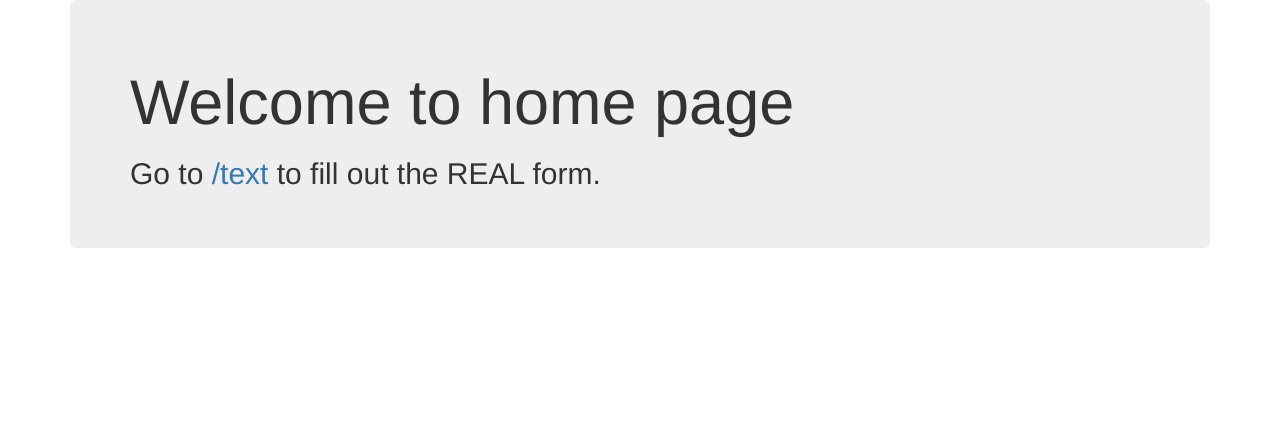
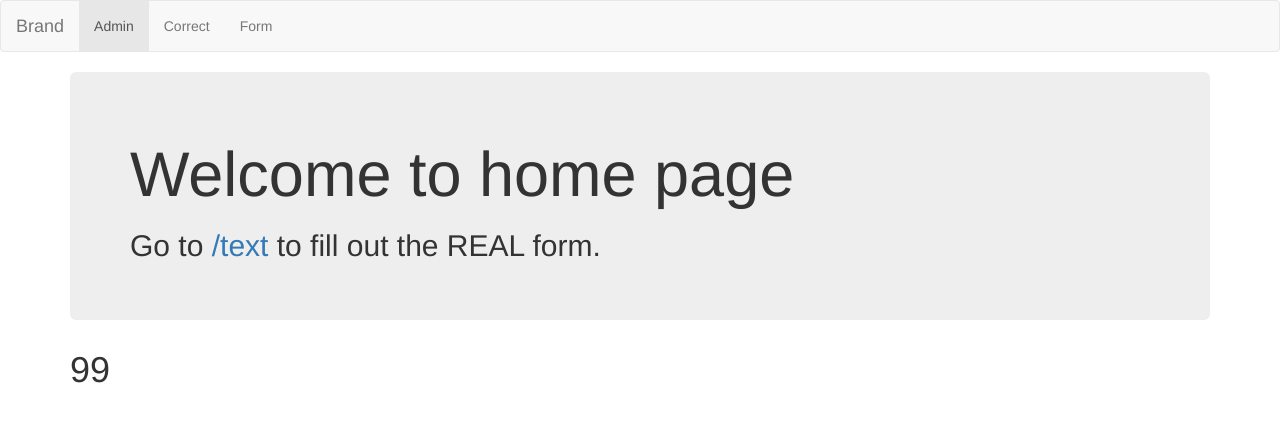
Before and after one commit to ivaylospasov/mysite, a Django app: template templates/correct/index.html in a window 1280 px wide. Shown: the top 422 px of the page. Run offline with Django 3.2, Linux system fonts and the light colour scheme; the template is opened without the code that fills it, so the values that code supplies are empty; some libraries are stand-ins or nearby versions.

Commit message:
Creating custom template filters and playing with text.

```diff
--- a/correct/urls.py
+++ b/correct/urls.py
@@ -1,5 +1,7 @@
 from django.conf.urls import url
 from correct import views
+
+app_name = 'correct'
 
 urlpatterns = [
     # url(r'^$', views.index, name='index'),
--- a/correct/views.py
+++ b/correct/views.py
@@ -5,7 +5,8 @@ from correct.forms import NewsInput, OriginalInputForm
 # Create your views here.
 
 def index(request):
-    my_dict = {'insert_me': "Hello I am from vews.py"}
+    my_dict = {'insert_me': "Според           пожарникарите надежда ,  за оцелели в изгорялата сграда вече няма . Има обаче опасения, че броят на жертвите ще се увеличава. 		Все още има хора в неизвестност. Властите признават, че не знаят точния брой на хората, обитавали Гренфел Тауър. Въпреки че анализите на този етап показват , че конструкцията на блока е стабилна, достъпът до него е ограничен. ",
+    'number': 100}
     return render(request, 'correct/index.html', context=my_dict)
 
 
--- a/isspasovbg/urls.py
+++ b/isspasovbg/urls.py
@@ -15,6 +15,7 @@ Including another URLconf
 """
 from django.conf.urls import include, url
 from django.contrib import admin
+from correct import views
 
 urlpatterns = [
     url(r'^admin/', admin.site.urls),
--- /dev/null
+++ b/templates/correct/base.html
@@ -0,0 +1,45 @@
+<!DOCTYPE html>
+<html>
+    <head>
+        <meta charset="utf-8">
+        <title></title>
+        <!-- Latest compiled and minified CSS -->
+<link rel="stylesheet" href="https://maxcdn.bootstrapcdn.com/bootstrap/3.3.7/css/bootstrap.min.css" integrity="sha384-BVYiiSIFeK1dGmJRAkycuHAHRg32OmUcww7on3RYdg4Va+PmSTsz/K68vbdEjh4u" crossorigin="anonymous">
+<!-- Latest compiled and minified JavaScript -->
+<script src="https://ajax.googleapis.com/ajax/libs/jquery/3.1.1/jquery.min.js"></script>
+<script src="https://maxcdn.bootstrapcdn.com/bootstrap/3.3.7/js/bootstrap.min.js" integrity="sha384-Tc5IQib027qvyjSMfHjOMaLkfuWVxZxUPnCJA7l2mCWNIpG9mGCD8wGNIcPD7Txa" crossorigin="anonymous"></script>
+</head>
+    <body>
+        <nav class="navbar navbar-default">
+          <div class="container-fluid">
+            <!-- Brand and toggle get grouped for better mobile display -->
+            <div class="navbar-header">
+              <button type="button" class="navbar-toggle collapsed" data-toggle="collapse" data-target="#bs-example-navbar-collapse-1" aria-expanded="false">
+                <span class="sr-only">Toggle navigation</span>
+                <span class="icon-bar"></span>
+                <span class="icon-bar"></span>
+                <span class="icon-bar"></span>
+              </button>
+              <a class="navbar-brand" href="#">Brand</a>
+            </div>
+
+            <!-- Collect the nav links, forms, and other content for toggling -->
+            <div class="collapse navbar-collapse" id="bs-example-navbar-collapse-1">
+              <ul class="nav navbar-nav">
+                <li class="active"><a href="{% url 'admin:index' %}">Admin <span class="sr-only">(current)</span></a></li>
+                <li><a href="{% url 'correct:index' %}">Correct</a></li>
+                <li><a href="{% url 'correct:original_input_form' %}">Form</a></li>
+              </ul>
+            </div><!-- /.navbar-collapse -->
+          </div><!-- /.container-fluid -->
+        </nav>
+
+        <div class="container">
+            {% block body_block %}
+
+            {% endblock %}
+
+        </div>
+
+    </body>
+</html>
--- a/templates/correct/index.html
+++ b/templates/correct/index.html
@@ -1,18 +1,14 @@
 <!DOCTYPE html>
-<html>
-    <head>
-        <meta charset="utf-8">
-        <title></title>
-        <link rel="stylesheet" href="https://maxcdn.bootstrapcdn.com/bootstrap/3.3.7/css/bootstrap.min.css">
-    </head>
-    <body>
-        <div class="container">
+<!DOCTYPE html>
+{% extends "correct/base.html" %}
+    {% block body_block %}
             <div class="jumbotron">
                 <h1>Welcome to home page</h1>
-                <h2>Go to <a href="text">/text</a> to fill out the REAL form.</h2>
+                <h2>Go to <a href="{% url 'correct:original_input_form' %}">/text</a> to fill out the REAL form.</h2>
+            </div>
+            <div class="">
+                {{ insert_me|cut:''|striptags|linebreaks }}
+                <h1>{{ number|add:"99" }}</h1>
             </div>
 
-        </div>
-
-    </body>
-</html>
+    {% endblock %}
```
Also changed, not shown: correct/templatetags/my_extras.py (added, +10 -0 lines), templates/correct/text.html (+8 -20 lines), correct/templatetags/__init__.py (added).
